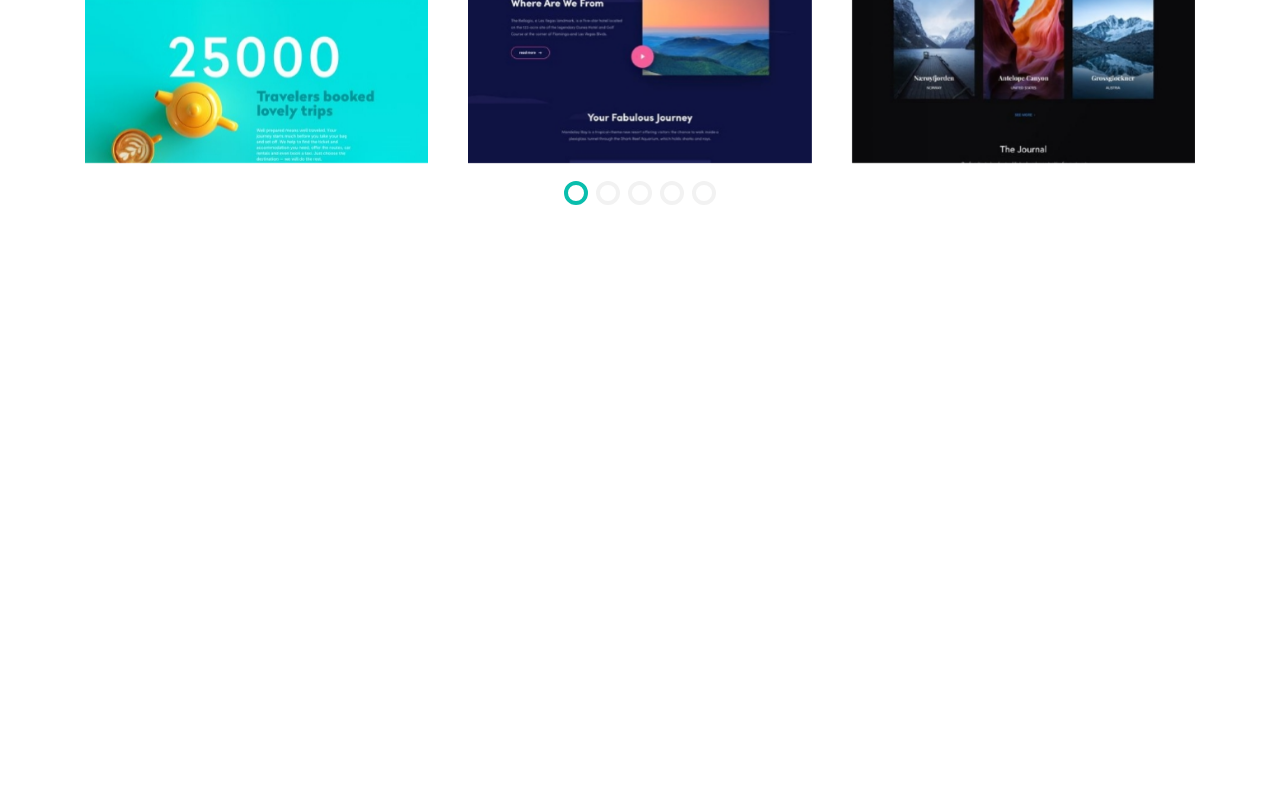
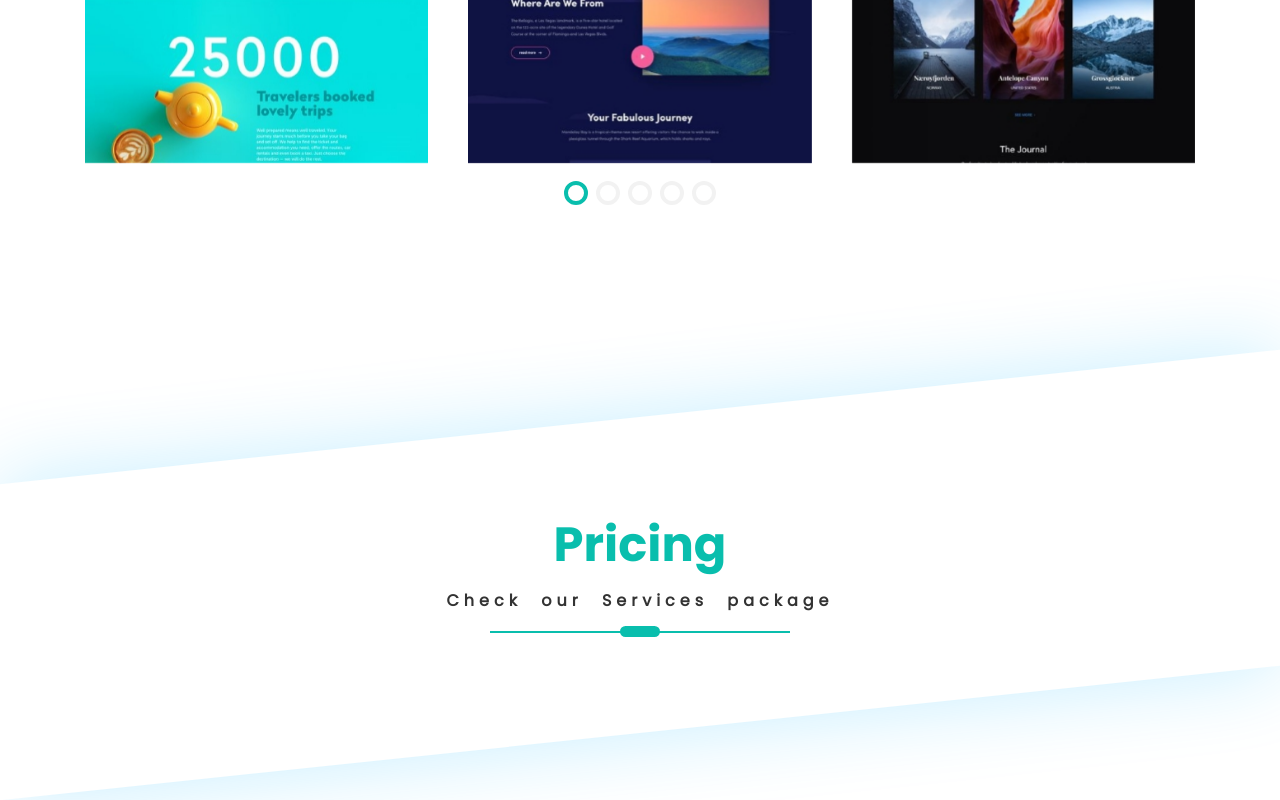
Before and after one commit to mehdirabani/personal-website-sabzlearn, a plain HTML site: page index.html in a window 1280 px wide. Shown: the part 4926-5726 px from the top of the page. Before the commit the page ends 5243 px from the top, so only its background shows below. Drawn offline with Linux system fonts and the light colour scheme.

Commit message:
Create Pricing Section Html Code

```diff
--- a/index.html
+++ b/index.html
@@ -941,6 +941,20 @@
         <!-- End portflio Section Code  -->
       </div>
     </section>
+    <!-- End portflio Section Code  -->
+    <!-- Start Pricing Section Code  -->
+    <section class="priceong">
+      <div class="container skew-reset">
+        <!-- ===>Start Section Title Code -->
+        <div class="section-head m-0">
+          <h3 class="section-head__title m-0">Pricing</h3>
+          <h4 class="section-head__caption m-0">Check our Services package</h4>
+          <span class="section-head__line m-0"></span>
+        </div>
+        <!-- ===>End Section Title Code -->
+      </div>
+    </section>
+    <!-- End Pricing Section Code  -->
   </body>
   <!-- Import Scriot File -->
   <script src="./script/swiper-bundle.min.js"></script>
--- a/style/app.css
+++ b/style/app.css
@@ -456,3 +456,11 @@ body {
 .swiper-pagination-bullet-active {
   border-color: var(--primary-color) !important;
 }
+/* ========== priceong Section Style  ==========*/
+.priceong {
+  margin-top: 20rem;
+  box-shadow: var(--secondary-shadow);
+  padding: 10rem 0;
+  transform: skewy(-6deg);
+  background: var(--white-color);
+}
```
